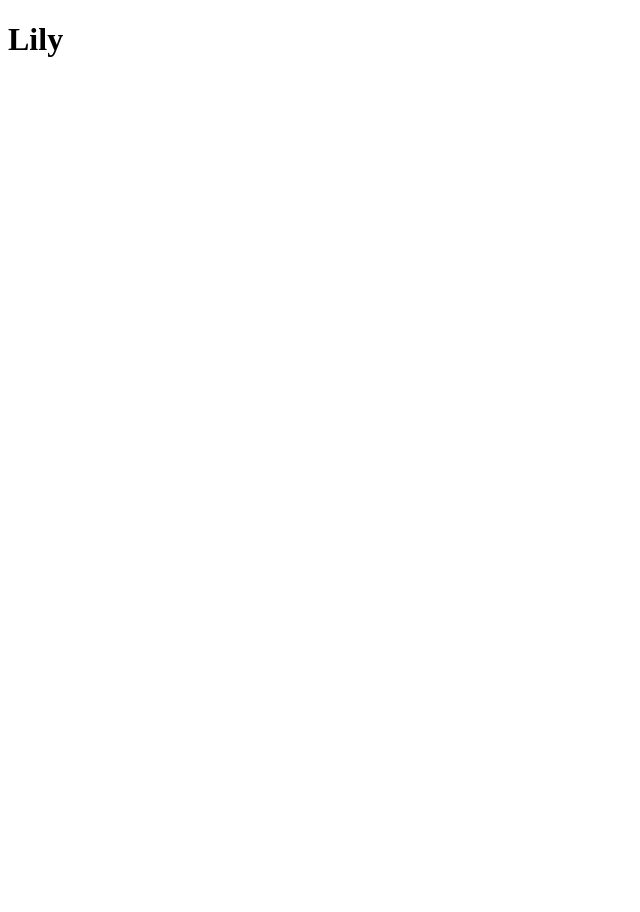
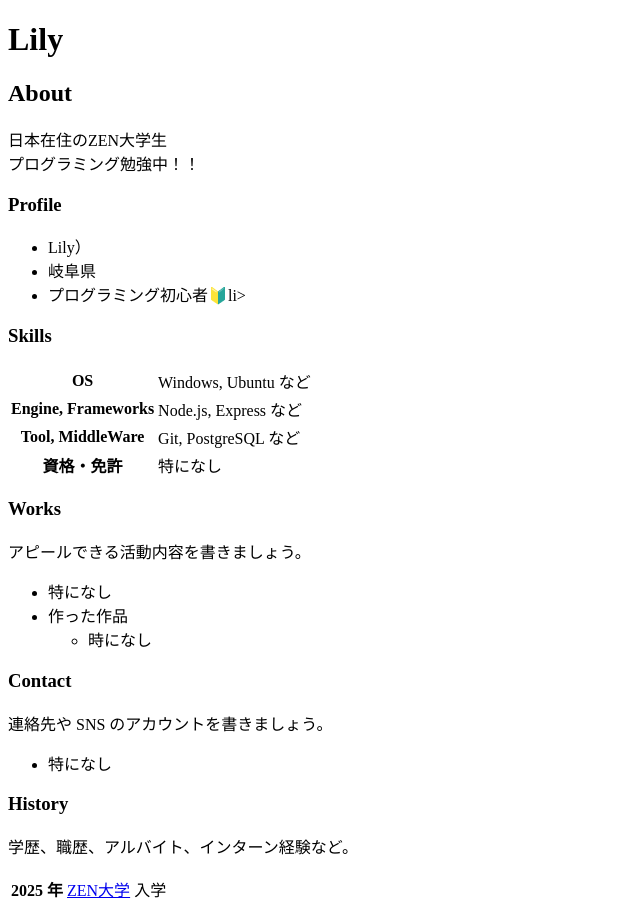
Before and after one commit to Lily101529/Lily101529.github.io, a plain HTML site: page index.html in a window 1280 px wide. Shown: the whole page, without its empty margins (0-640 px from the left). Before the commit the page ends 800 px from the top, so only its background shows below. Drawn offline with Linux system fonts and the light colour scheme.

Commit message:
情報を追加

```diff
--- a/index.html
+++ b/index.html
@@ -7,5 +7,66 @@
   </head>
   <body>
     <h1>Lily</h1>
+
+    <h2>About</h2>
+    <p>
+      日本在住のZEN大学生<br>
+      プログラミング勉強中！！
+    </p>
+
+    <h3>Profile</h3>
+    <ul>
+      <li>Lily）</li>
+      <li>岐阜県</li>
+      <li>プログラミング初心者🔰li>
+    </ul>
+
+    <h3>Skills</h3>
+    <table>
+      <tr>
+        <th>OS</th>
+        <td>Windows, Ubuntu など</td>
+      </tr>
+      <tr>
+        <th>Engine, Frameworks</th>
+        <td>Node.js, Express など</td>
+      </tr>
+      <tr>
+        <th>Tool, MiddleWare</th>
+        <td>Git, PostgreSQL など</td>
+      </tr>
+      <tr>
+        <th>資格・免許</th>
+        <td>特になし</td>
+      </tr>
+    </table>
+
+    <h3>Works</h3>
+    <p>アピールできる活動内容を書きましょう。</p>
+    <ul>
+      <li>特になし</li>
+      <li>
+        作った作品
+        <ul>
+          <li>時になし</li>
+        </ul>
+      </li>
+    </ul>
+
+    <h3>Contact</h3>
+    <p>連絡先や SNS のアカウントを書きましょう。</p>
+    <ul>
+      <li>特になし</li>
+    </ul>
+
+    <h3>History</h3>
+    <p>学歴、職歴、アルバイト、インターン経験など。</p>
+    <table>
+      <tr>
+        <th>2025 年</th>
+        <td><a href="https://dwango.co.jp/">ZEN大学</a> 入学</td>
+      </tr>
+
+    </table>
   </body>
 </html>
```
